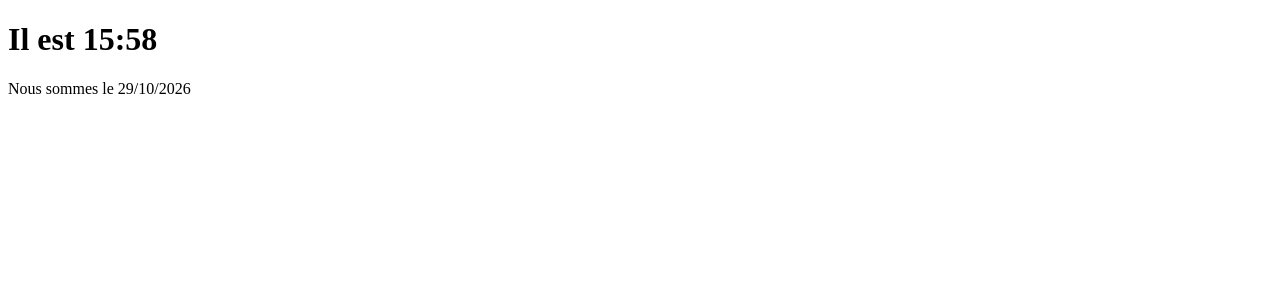
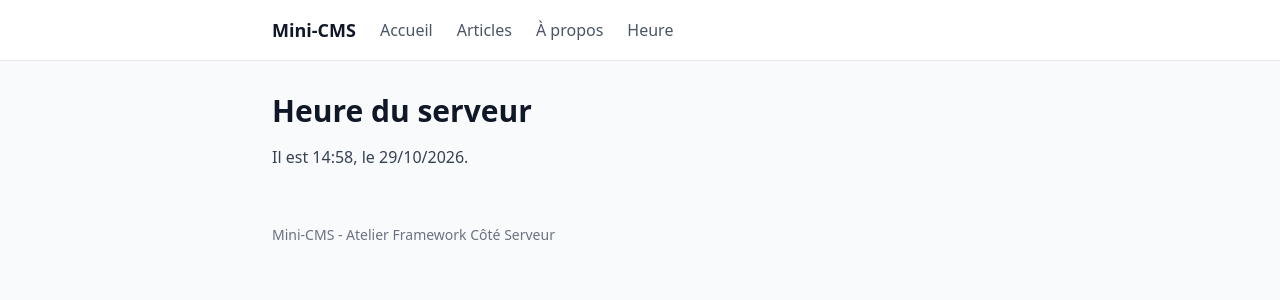
Before and after one commit to don480/mini-cms, a Laravel app: page /heure in a window 1280 px wide. Shown: the top 300 px of the page. Run offline with Laravel 12, Linux system fonts and the light colour scheme; style sheets or scripts are compiled from the project's sources.

Commit message:
Deplacer la page heure vers PageController

```diff
--- a/app/Http/Controllers/PageController.php
+++ b/app/Http/Controllers/PageController.php
@@ -16,4 +16,11 @@ class PageController extends Controller
             'groupe' => 'MDW32',
         ]);
     }
+    public function time()
+{
+    return view('heure', [
+        'heure' => now()->format('H:i'),
+        'date' => now()->format('d/m/Y'),
+    ]);
 }
+}
--- a/resources/views/a-propos.blade.php
+++ b/resources/views/a-propos.blade.php
@@ -6,6 +6,6 @@
     <p class="mt-2 text-gray-700">Auteur : {{ $auteur }}</p>
     <p class="mt-2 text-gray-700">Groupe : {{ $groupe }}</p>
     <p class="mt-6">
-        <a href="/heure" class="text-red-600 underline">Heure du serveur</a>
+
     </p>
 </x-layout>
--- a/resources/views/components/layout.blade.php
+++ b/resources/views/components/layout.blade.php
@@ -13,6 +13,7 @@
             <a href="{{ route('home') }}" class="text-gray-600 hover:text-gray-900">Accueil</a>
             <a href="{{ route('posts.index') }}" class="text-gray-600 hover:text-gray-900">Articles</a>
             <a href="{{ route('about') }}" class="text-gray-600 hover:text-gray-900">À propos</a>
+            <a href="{{ route('time') }}" class="text-gray-600 hover:text-gray-900">Heure</a>
         </nav>
     </header>
 
--- a/resources/views/heure.blade.php
+++ b/resources/views/heure.blade.php
@@ -1,11 +1,7 @@
-<!DOCTYPE html>
-<html lang="fr">
-<head>
-    <meta charset="UTF-8">
-    <title>Heure</title>
-</head>
-<body>
-    <h1>Il est {{ now('Africa/Tunis')->format('H:i') }}</h1>
-    <p>Nous sommes le {{ now()->format('d/m/Y') }}</p>
-</body>
-</html>
+
+   <x-layout>
+    <x-slot:title>Heure du serveur - Mini-CMS</x-slot:title>
+
+    <h1 class="text-3xl font-bold">Heure du serveur</h1>
+    <p class="mt-4 text-gray-700">Il est {{ $heure }}, le {{ $date }}.</p>
+</x-layout>
--- a/routes/web.php
+++ b/routes/web.php
@@ -27,7 +27,7 @@ Route::get('/a-propos', function () {
         'groupe' => 'MDW32',
     ]);
 });
-Route::get('/', [PageController::class, 'home'])->name('home');
+Route::get('/heure', [PageController::class, 'time'])->name('time');
 
 Route::get('/a-propos', [PageController::class, 'about'])->name('about');
    Route::prefix('posts')->name('posts.')->group(function () {
```
